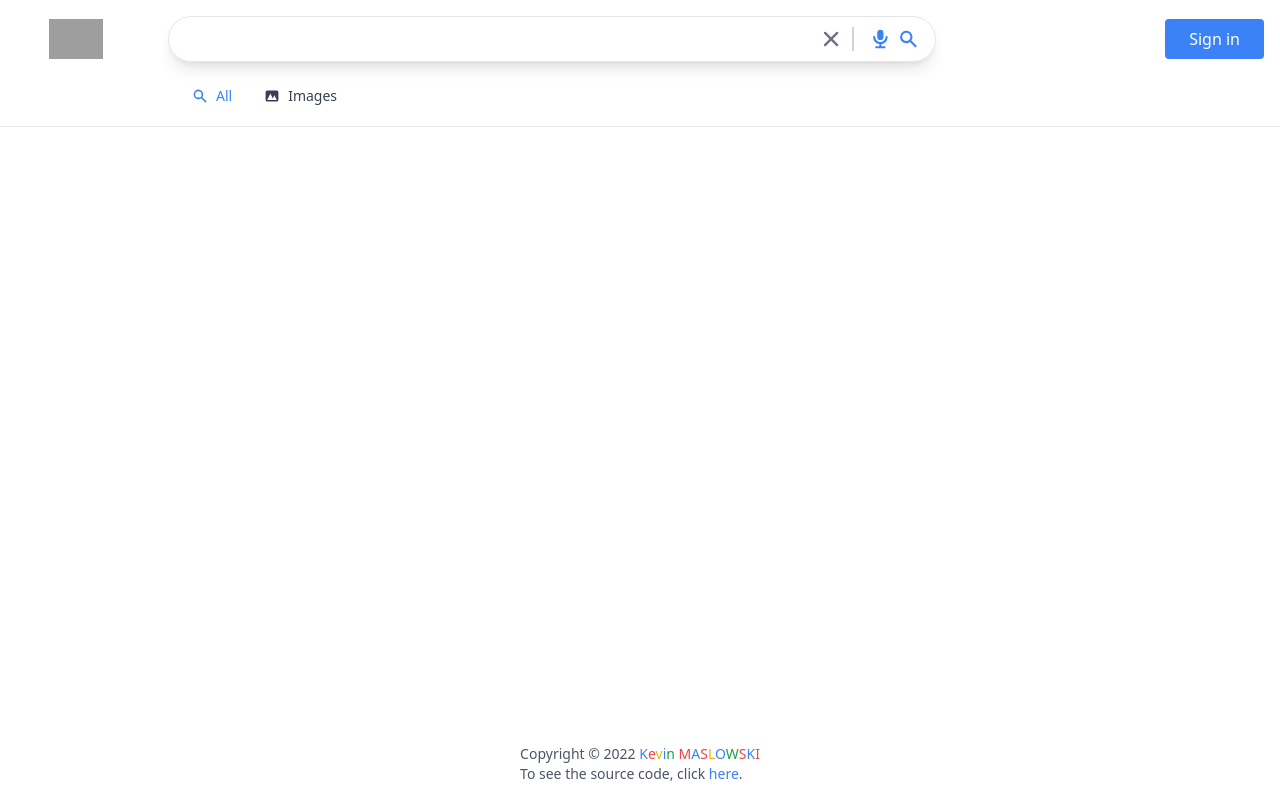
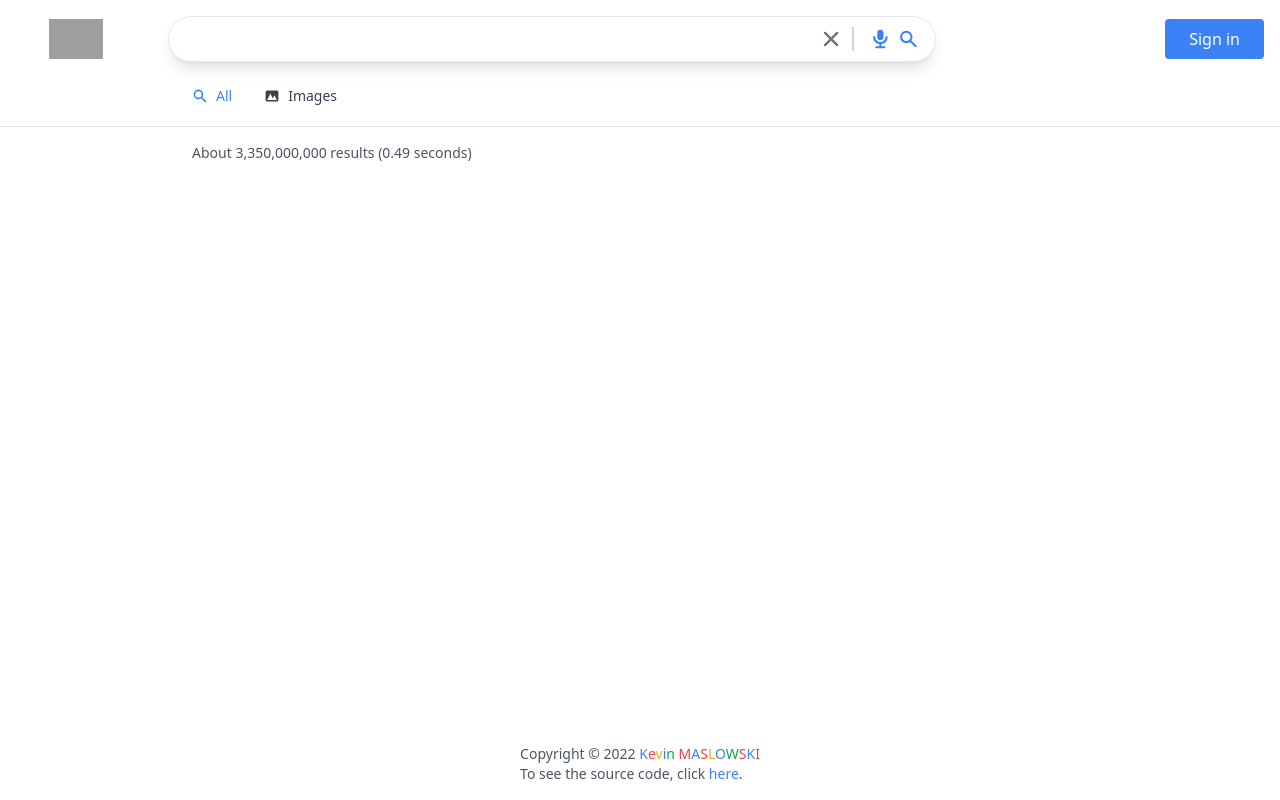
Before and after one commit to Malovsky/Google_Clone, a Next.js app: page /search in a window 1280 px wide. Built offline with nearby package versions, Linux system fonts and the light colour scheme; no server answers; grey boxes are pictures that could not be loaded.

Commit message:
created the about data section and modify the title in search page

```diff
--- /dev/null
+++ b/components/SearchResults.tsx
@@ -0,0 +1,19 @@
+type SearchResultsProps = {
+  // TYPE JSON ?
+  results: any;
+};
+
+const SearchResults = ({ results }: SearchResultsProps) => {
+  console.log("results : ", results);
+
+  return (
+    <div className="w-full mx-auto px-4 sm:pl-[5%] md:pl-[14%] lg:pl-48">
+      <p className="text-gray-600 text-sm my-4">
+        About {results.results.searchInformation.formattedTotalResults} results
+        ({results.results.searchInformation.formattedSearchTime} seconds)
+      </p>
+    </div>
+  );
+};
+
+export default SearchResults;
--- a/pages/search.tsx
+++ b/pages/search.tsx
@@ -2,29 +2,28 @@ import Head from "next/head";
 import SearchHeader from "../components/SearchHeader";
 import { GetServerSideProps } from "next";
 import Response from "../Response";
+import SearchResults from "../components/SearchResults";
+import { useRouter } from "next/router";
 
 type searchProps = {
-  results: JSON;
+  // TYPE JSON ?
+  results: any;
 };
 
-const search = ({ results }: searchProps) => {
-  console.log({ results });
-
+const Search = ({ results }: searchProps) => {
+  const route = useRouter();
   return (
     <>
       <Head>
-        <title>Search Page</title>
+        <title>{route.query.term} - Search page</title>
       </Head>
-
-      {/* SEARCH HEADER */}
       <SearchHeader />
-
-      {/* SEARCH RESULT */}
+      <SearchResults results={results} />
     </>
   );
 };
 
-export default search;
+export default Search;
 
 export const getServerSideProps: GetServerSideProps = async (context) => {
   // On mock des datas ici pour éviter d'utilisre mon crédit gratuit de l'API Google
```
